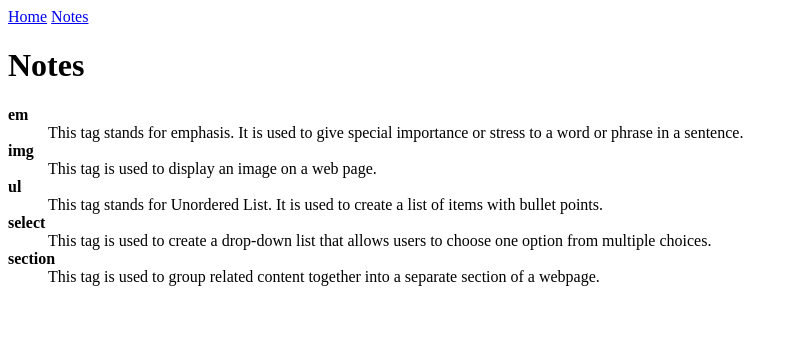
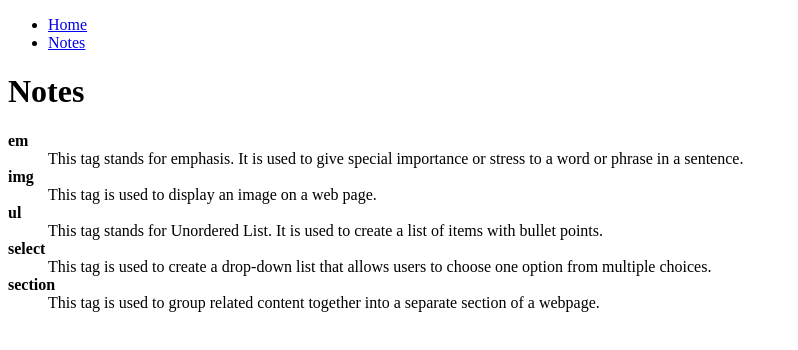
Before and after one commit to yassminaman/web1-assign1, a plain HTML site: page notes.html in a window 1280 px wide. Shown: the whole page, without its empty margins (0-798 px from the left). Drawn offline with Linux system fonts and the light colour scheme.

Commit message:
adding comments

```diff
--- a/notes.html
+++ b/notes.html
@@ -7,14 +7,19 @@
 </head>
 <body>
     <nav>
-        <a href="index.html">Home</a>
-        <a href="notes.html">Notes</a>
+        <ul>
+             <!-- ul used to list links,item in unordered list ,used a bullet points -->
+            <li><a href="index.html">Home</a></li>
+            <li><a href="notes.html">Notes</a></li>
+        </ul>
     </nav>
 
 <header>
+     <!-- This is the main heading for the page -->
          <h1>Notes</h1>
 </header>
      <dl>
+        <!-- stands for Description List. It is used to display a list of terms and their descriptions -->
         <dt><strong>em</strong></dt>
         <dd>This tag stands for emphasis. It is used to give special importance or stress to a word or phrase in a sentence.</dd>
 
```
